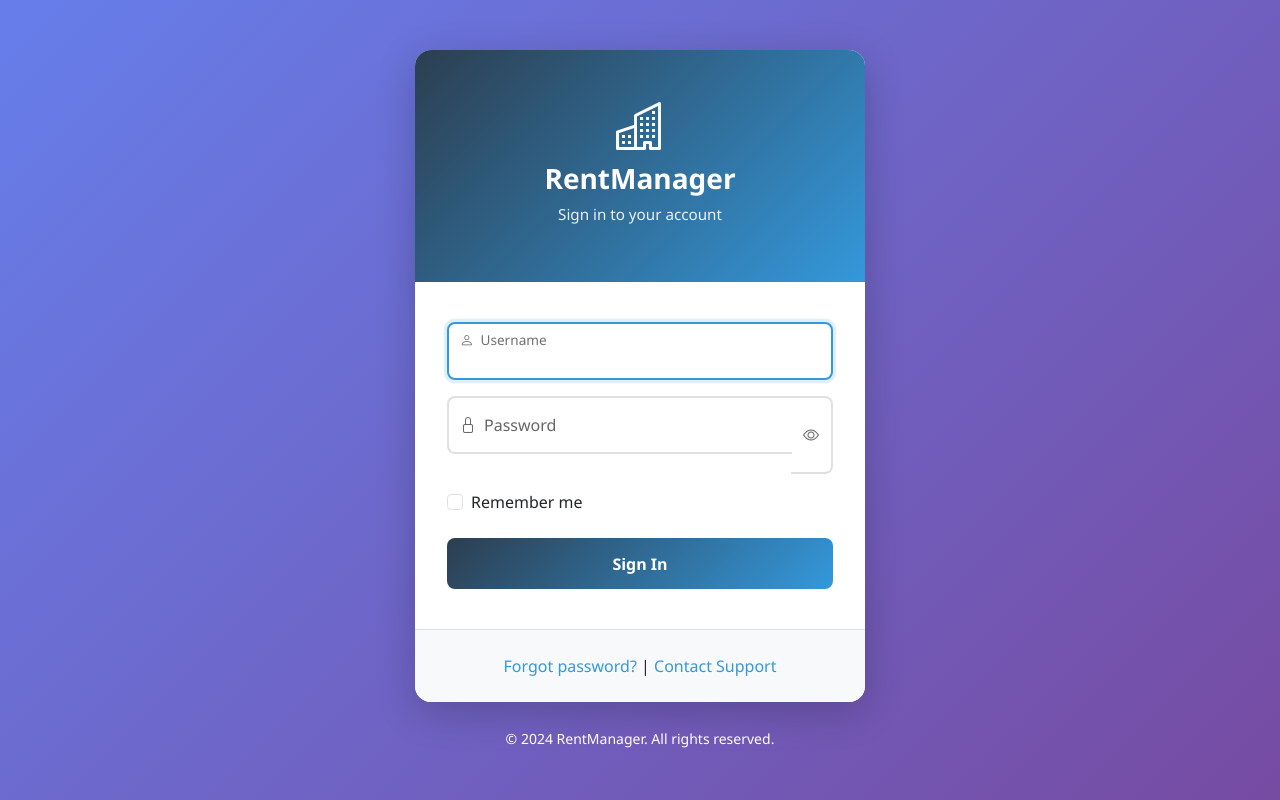
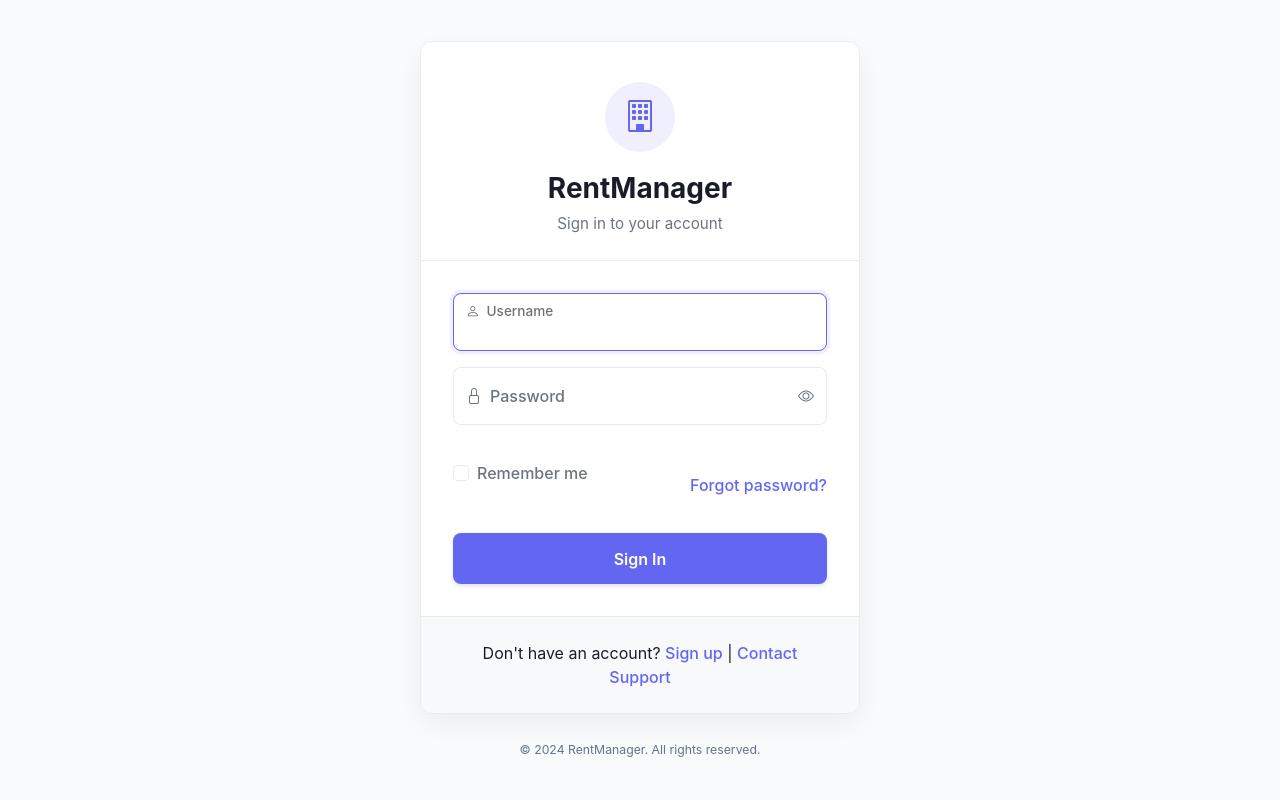
Before and after one commit to steve-ongera/-Qwetu-Rental-Management-System, a Django app: page / in a window 1280 px wide. Run offline with Django 5.2, Linux system fonts and the light colour scheme.

Commit message:
made upadtes

```diff
--- a/templates/admin_base.html
+++ b/templates/admin_base.html
@@ -566,7 +566,7 @@
                     <li><a class="dropdown-item" href="#"><i class="bi bi-person me-2"></i> Profile</a></li>
                     <li><a class="dropdown-item" href="#"><i class="bi bi-gear me-2"></i> Settings</a></li>
                     <li><hr class="dropdown-divider"></li>
-                    <li><a class="dropdown-item" href="#"><i class="bi bi-box-arrow-right me-2"></i> Logout</a></li>
+                    <li><a class="dropdown-item" href="{% url 'logout'%}"><i class="bi bi-box-arrow-right me-2"></i> Logout</a></li>
                 </ul>
             </div>
         </div>
--- a/templates/auth/login.html
+++ b/templates/auth/login.html
@@ -12,58 +12,86 @@
 
     <style>
         :root {
-            --primary-color: #2c3e50;
-            --accent-color: #3498db;
-            --hover-color: #2980b9;
+            --sidebar-width: 260px;
+            --header-height: 70px;
+            --primary-color: #1a1d29;
+            --secondary-color: #232834;
+            --accent-color: #6366f1;
+            --accent-hover: #4f46e5;
+            --text-primary: #1a1d29;
+            --text-secondary: #6c757d;
+            --text-muted: #64748b;
+            --border-color: #e9ecef;
+            --card-bg: #ffffff;
+            --success-color: #10b981;
+            --warning-color: #f59e0b;
+            --danger-color: #ef4444;
+            --light-bg: #f8f9fa;
         }
 
         body {
-            font-family: 'Segoe UI', Tahoma, Geneva, Verdana, sans-serif;
-            background: linear-gradient(135deg, #667eea 0%, #764ba2 100%);
+            font-family: 'Inter', -apple-system, BlinkMacSystemFont, 'Segoe UI', Roboto, sans-serif;
+            background-color: #f8fafc;
             min-height: 100vh;
             display: flex;
             align-items: center;
-            justify-content: center;
             padding: 20px;
+            color: var(--text-primary);
         }
 
         .login-container {
             width: 100%;
-            max-width: 450px;
+            max-width: 440px;
+            margin: 0 auto;
         }
 
         .login-card {
             background: white;
-            border-radius: 1rem;
-            box-shadow: 0 10px 40px rgba(0, 0, 0, 0.2);
+            border-radius: 12px;
+            box-shadow: 0 10px 25px rgba(0, 0, 0, 0.05);
             overflow: hidden;
+            border: 1px solid var(--border-color);
         }
 
         .login-header {
-            background: linear-gradient(135deg, var(--primary-color) 0%, var(--accent-color) 100%);
-            color: white;
-            padding: 2.5rem 2rem;
+            background: white;
+            color: var(--text-primary);
+            padding: 2.5rem 2rem 1.5rem;
             text-align: center;
+            border-bottom: 1px solid var(--border-color);
+        }
+
+        .login-header .logo-container {
+            width: 70px;
+            height: 70px;
+            border-radius: 50%;
+            background: rgba(99, 102, 241, 0.1);
+            display: flex;
+            align-items: center;
+            justify-content: center;
+            margin: 0 auto 1.25rem;
         }
 
         .login-header i {
-            font-size: 3rem;
-            margin-bottom: 1rem;
+            font-size: 2rem;
+            color: var(--accent-color);
         }
 
         .login-header h2 {
             font-size: 1.75rem;
-            font-weight: 600;
+            font-weight: 700;
             margin-bottom: 0.5rem;
+            color: var(--text-primary);
         }
 
         .login-header p {
-            opacity: 0.9;
+            color: var(--text-secondary);
             font-size: 0.95rem;
+            margin-bottom: 0;
         }
 
         .login-body {
-            padding: 2.5rem 2rem;
+            padding: 2rem 2rem;
         }
 
         .form-floating {
@@ -71,34 +99,44 @@
         }
 
         .form-floating > .form-control {
-            border: 2px solid #e0e0e0;
-            border-radius: 0.5rem;
+            border: 1.5px solid var(--border-color);
+            border-radius: 8px;
             padding: 1rem 0.75rem;
             font-size: 0.95rem;
-            transition: all 0.3s;
+            transition: all 0.2s ease;
+            background-color: white;
+            color: var(--text-primary);
         }
 
         .form-floating > .form-control:focus {
             border-color: var(--accent-color);
-            box-shadow: 0 0 0 0.2rem rgba(52, 152, 219, 0.15);
+            box-shadow: 0 0 0 0.2rem rgba(99, 102, 241, 0.1);
         }
 
         .form-floating > label {
             padding: 1rem 0.75rem;
-            color: #666;
+            color: var(--text-secondary);
+            font-weight: 500;
         }
 
         .input-group-text {
-            background: transparent;
-            border: 2px solid #e0e0e0;
+            background: white;
+            border: 1.5px solid var(--border-color);
             border-left: none;
-            border-radius: 0 0.5rem 0.5rem 0;
+            border-radius: 0 8px 8px 0;
+            color: var(--text-muted);
+            transition: all 0.2s ease;
+            height: 58px;
+        }
+
+        .input-group:focus-within .input-group-text {
+            border-color: var(--accent-color);
         }
 
         .password-toggle {
             cursor: pointer;
-            color: #666;
-            transition: color 0.3s;
+            color: var(--text-muted);
+            transition: color 0.2s ease;
         }
 
         .password-toggle:hover {
@@ -109,9 +147,18 @@
             margin-bottom: 1.5rem;
         }
 
+        .form-check-input {
+            border: 1.5px solid var(--border-color);
+        }
+
         .form-check-input:checked {
             background-color: var(--accent-color);
             border-color: var(--accent-color);
+        }
+
+        .form-check-label {
+            color: var(--text-secondary);
+            font-weight: 500;
         }
 
         .btn-login {
@@ -119,17 +166,18 @@
             padding: 0.85rem;
             font-size: 1rem;
             font-weight: 600;
-            border-radius: 0.5rem;
-            background: linear-gradient(135deg, var(--primary-color) 0%, var(--accent-color) 100%);
+            border-radius: 8px;
+            background-color: var(--accent-color);
             border: none;
             color: white;
-            transition: transform 0.2s, box-shadow 0.2s;
+            transition: all 0.2s ease;
+            box-shadow: 0 2px 4px rgba(99, 102, 241, 0.2);
         }
 
         .btn-login:hover {
-            transform: translateY(-2px);
-            box-shadow: 0 5px 20px rgba(52, 152, 219, 0.3);
-            background: linear-gradient(135deg, #1a252f 0%, var(--hover-color) 100%);
+            background-color: var(--accent-hover);
+            transform: translateY(-1px);
+            box-shadow: 0 4px 8px rgba(99, 102, 241, 0.3);
         }
 
         .btn-login:active {
@@ -137,9 +185,10 @@
         }
 
         .alert {
-            border-radius: 0.5rem;
+            border-radius: 8px;
             border: none;
             margin-bottom: 1.5rem;
+            padding: 0.75rem 1rem;
         }
 
         .alert-dismissible .btn-close {
@@ -149,19 +198,27 @@
         .login-footer {
             text-align: center;
             padding: 1.5rem 2rem;
-            background: #f8f9fa;
-            border-top: 1px solid #e0e0e0;
+            background: var(--light-bg);
+            border-top: 1px solid var(--border-color);
         }
 
         .login-footer a {
             color: var(--accent-color);
             text-decoration: none;
             font-weight: 500;
+            transition: color 0.2s;
         }
 
         .login-footer a:hover {
-            color: var(--hover-color);
+            color: var(--accent-hover);
             text-decoration: underline;
+        }
+
+        .copyright {
+            text-align: center;
+            margin-top: 1.5rem;
+            color: var(--text-muted);
+            font-size: 0.875rem;
         }
 
         .spinner-border-sm {
@@ -172,11 +229,11 @@
 
         @media (max-width: 576px) {
             .login-header {
-                padding: 2rem 1.5rem;
+                padding: 2rem 1.5rem 1rem;
             }
 
             .login-body {
-                padding: 2rem 1.5rem;
+                padding: 1.5rem 1.5rem;
             }
 
             .login-header h2 {
@@ -189,7 +246,9 @@
     <div class="login-container">
         <div class="login-card">
             <div class="login-header">
-                <i class="bi bi-buildings"></i>
+                <div class="logo-container">
+                    <i class="bi bi-building"></i>
+                </div>
                 <h2>RentManager</h2>
                 <p>Sign in to your account</p>
             </div>
@@ -198,7 +257,7 @@
                 {% if messages %}
                     {% for message in messages %}
                         <div class="alert alert-{{ message.tags }} alert-dismissible fade show" role="alert">
-                            <i class="bi bi-{% if message.tags == 'error' %}exclamation-circle{% elif message.tags == 'success' %}check-circle{% else %}info-circle{% endif %} me-2"></i>
+                            <i class="bi bi-{% if message.tags == 'error' %}exclamation-triangle{% elif message.tags == 'success' %}check-circle{% else %}info-circle{% endif %} me-2"></i>
                             {{ message }}
                             <button type="button" class="btn-close" data-bs-dismiss="alert" aria-label="Close"></button>
                         </div>
@@ -223,11 +282,14 @@
                         </span>
                     </div>
 
-                    <div class="form-check">
-                        <input class="form-check-input" type="checkbox" id="rememberMe" name="remember">
-                        <label class="form-check-label" for="rememberMe">
-                            Remember me
-                        </label>
+                    <div class="d-flex justify-content-between align-items-center mb-4">
+                        <div class="form-check">
+                            <input class="form-check-input" type="checkbox" id="rememberMe" name="remember">
+                            <label class="form-check-label" for="rememberMe">
+                                Remember me
+                            </label>
+                        </div>
+                        <a href="#" class="text-decoration-none" style="color: var(--accent-color); font-weight: 500;">Forgot password?</a>
                     </div>
 
                     <button type="submit" class="btn btn-login" id="loginBtn">
@@ -239,13 +301,13 @@
 
             <div class="login-footer">
                 <p class="mb-0">
-                    <a href="#">Forgot password?</a> |
+                    Don't have an account? <a href="#">Sign up</a> |
                     <a href="#">Contact Support</a>
                 </p>
             </div>
         </div>
 
-        <div class="text-center mt-4 text-white">
+        <div class="copyright">
             <small>&copy; 2024 RentManager. All rights reserved.</small>
         </div>
     </div>
```
Also changed, not shown: db.sqlite3.
